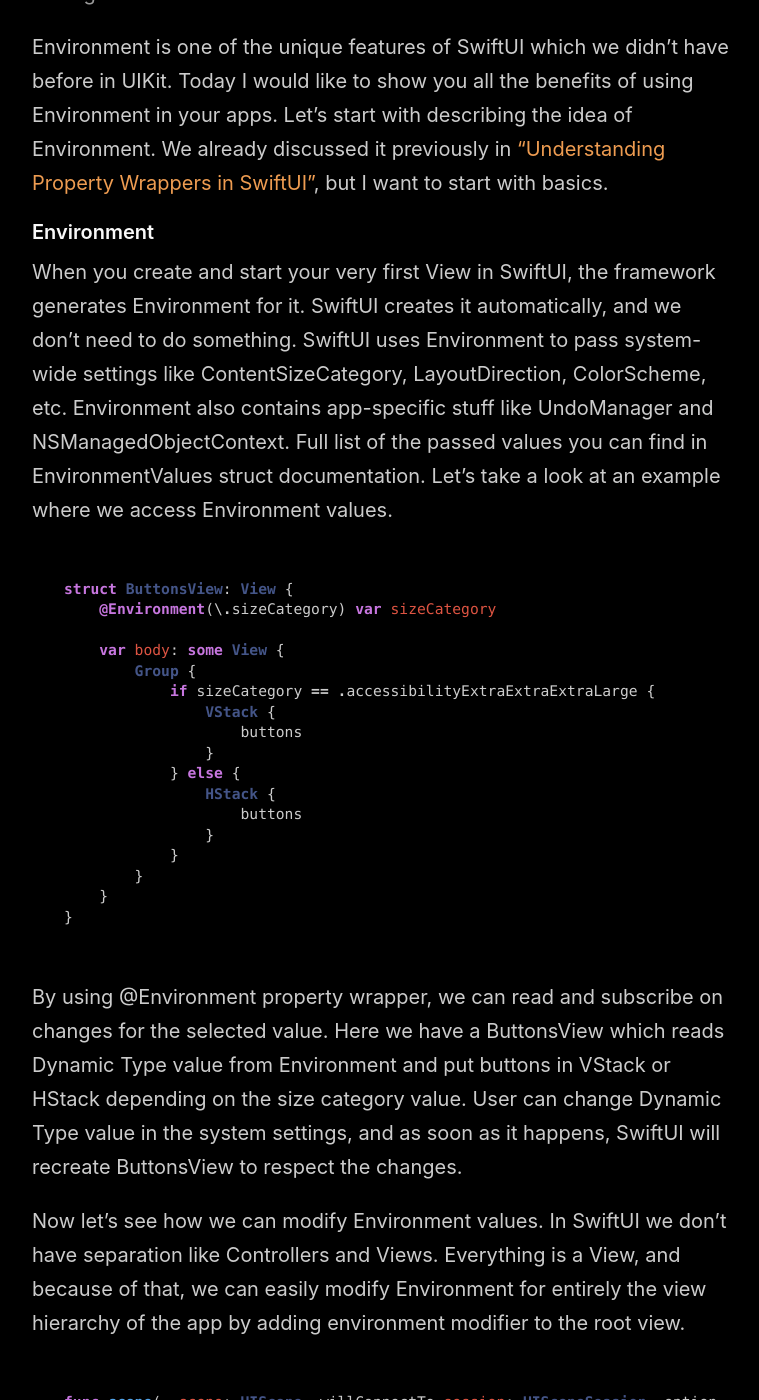
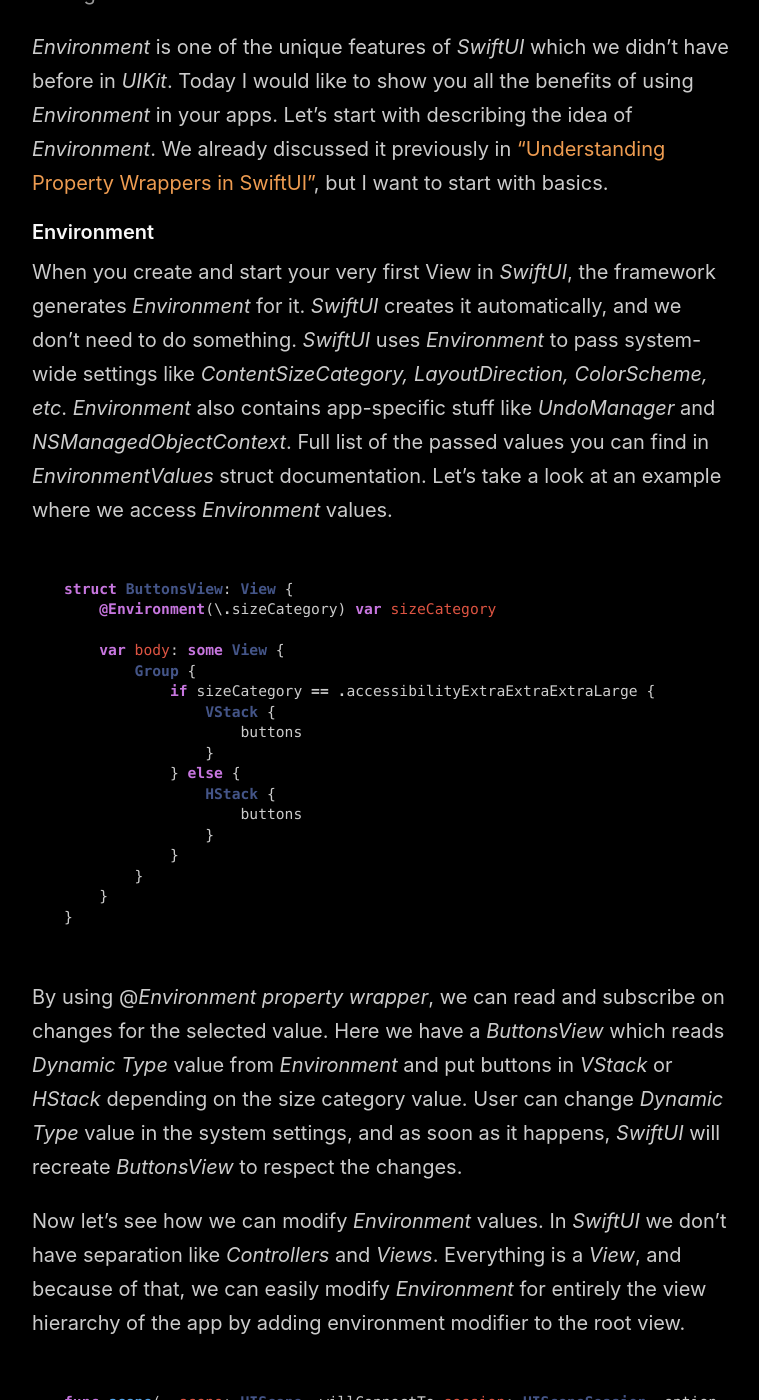
Before and after one commit to mecid/mecid.github.io, a Jekyll site: the page built from _posts/2019-08-21-the-power-of-environment-in-swiftui.md, in a window 1280 px wide and 1400 px high, scrolled down 212 px. Shown: the whole window, without its empty margins (258-1017 px from the left). Built offline with Jekyll 4.4.1, drawn with Linux system fonts in a browser that asks for light colours; some of the changed text lies outside the part shown.

Commit message:
Update 2019-08-21-the-power-of-environment-in-swiftui.md

````diff
--- a/_posts/2019-08-21-the-power-of-environment-in-swiftui.md
+++ b/_posts/2019-08-21-the-power-of-environment-in-swiftui.md
@@ -3,10 +3,10 @@
 layout: post
 ---
 
-Environment is one of the unique features of SwiftUI which we didn't have before in UIKit. Today I would like to show you all the benefits of using Environment in your apps.  Let's start with describing the idea of Environment. We already discussed it previously in ["Understanding Property Wrappers in SwiftUI"](/2019/06/12/understanding-property-wrappers-in-swiftui/), but I want to start with basics.
+*Environment* is one of the unique features of *SwiftUI* which we didn't have before in *UIKit*. Today I would like to show you all the benefits of using *Environment* in your apps.  Let's start with describing the idea of *Environment*. We already discussed it previously in ["Understanding Property Wrappers in SwiftUI"](/2019/06/12/understanding-property-wrappers-in-swiftui/), but I want to start with basics.
 
 #### Environment
-When you create and start your very first View in SwiftUI, the framework generates Environment for it. SwiftUI creates it automatically, and we don't need to do something. SwiftUI uses Environment to pass system-wide settings like ContentSizeCategory, LayoutDirection, ColorScheme, etc. Environment also contains app-specific stuff like UndoManager and NSManagedObjectContext. Full list of the passed values you can find in EnvironmentValues struct documentation. Let's take a look at an example where we access Environment values.
+When you create and start your very first View in *SwiftUI*, the framework generates *Environment* for it. *SwiftUI* creates it automatically, and we don't need to do something. *SwiftUI* uses *Environment* to pass system-wide settings like *ContentSizeCategory, LayoutDirection, ColorScheme, etc*. *Environment* also contains app-specific stuff like *UndoManager* and *NSManagedObjectContext*. Full list of the passed values you can find in *EnvironmentValues* struct documentation. Let's take a look at an example where we access *Environment* values.
 
 ```swift
 struct ButtonsView: View {
@@ -28,9 +28,9 @@
 }
 ```
 
-By using @Environment property wrapper, we can read and subscribe on changes for the selected value. Here we have a ButtonsView which reads Dynamic Type value from Environment and put buttons in VStack or HStack depending on the size category value. User can change Dynamic Type value in the system settings, and as soon as it happens, SwiftUI will recreate ButtonsView to respect the changes.
+By using @*Environment property wrapper*, we can read and subscribe on changes for the selected value. Here we have a *ButtonsView* which reads *Dynamic Type* value from *Environment* and put buttons in *VStack* or *HStack* depending on the size category value. User can change *Dynamic Type* value in the system settings, and as soon as it happens, *SwiftUI* will recreate *ButtonsView* to respect the changes.
 
-Now let's see how we can modify Environment values. In SwiftUI we don't have separation like Controllers and Views. Everything is a View, and because of that, we can easily modify Environment for entirely the view hierarchy of the app by adding environment modifier to the root view.
+Now let's see how we can modify *Environment* values. In *SwiftUI* we don't have separation like *Controllers* and *Views*. Everything is a *View*, and because of that, we can easily modify *Environment* for entirely the view hierarchy of the app by adding environment modifier to the root view.
 
 ```swift
 func scene(_ scene: UIScene, willConnectTo session: UISceneSession, options connectionOptions: UIScene.ConnectionOptions) {
@@ -49,7 +49,7 @@
 In the example above, we made all the text in the app center-aligned with line spacing 8pt without any line limit.
 
 #### Environment inheritance
-Every view inside SwiftUI inherits Environment from its parent view by default. But remember that you can override any values you want while creating the child view by attaching Environment modifier.
+Every view inside *SwiftUI* inherits *Environment* from its parent view by default. But remember that you can override any values you want while creating the child view by attaching *Environment* modifier.
 
 ```swift
 struct RootView {
@@ -76,10 +76,10 @@
 }
 ```
 
-We don't need to change the order of the buttons on right-to-left locales like Arabic. That's why RootView set layout direction to leftToRight on PlayerView. It's important to understand that this modification will apply only to PlayerView and all its child views.
+We don't need to change the order of the buttons on right-to-left locales like Arabic. That's why RootView set layout direction to *leftToRight* on *PlayerView*. It's important to understand that this modification will apply only to *PlayerView* and all its child views.
 
 #### View specific Environment values
-We already covered how SwiftUI pass system-wide settings via Environment, but that is not all. SwiftUI uses Environment to inject view-specific values like isEnabled, editMode, presentationMode, horizontalSizeClass, verticalSizeClass, etc.
+We already covered how SwiftUI pass system-wide settings via *Environment*, but that is not all. *SwiftUI* uses *Environment* to inject view-specific values like *isEnabled, editMode, presentationMode, horizontalSizeClass, verticalSizeClass, etc.*
 
 ```swift
 struct ModalView: View {
@@ -96,7 +96,7 @@
 Here we use view-specific environment values to dismiss presented modal view.
 
 #### Dependency Injection via Environment
-Another great use-case for Environment is Dependency Injection. Every view has its copy of the parent's Environment, and we can use it to add all ObservableObjects related to the current view.
+Another great use-case for *Environment* is Dependency Injection. Every view has its copy of the parent's *Environment*, and we can use it to add all *ObservableObjects* related to the current view.
 
 ```swift
 struct CalendarView : View {
@@ -119,7 +119,7 @@
 }
 ```
 
-In the example above, we use environmentObject modifier to pass an instance of SleepStore object. SleepStore should conform to ObservableObject protocol, which is used by SwiftUI to recreate the view during data changes. The significant benefit of using Environment and not passing ObservableObject via the init method of the view is the internal SwiftUI storage. SwiftUI stores Environment in the special framework memory outside the view. It allows us to save our ObservableObject from recreation whenever View updates because of State or Environment changes. It is especially useful when you have data fetching operations in ObservableObject, and you don't want to lose your data during view hierarchy updates.
+In the example above, we use *environmentObject* modifier to pass an instance of *SleepStore* object. *SleepStore* should conform to *ObservableObject* protocol, which is used by SwiftUI to recreate the view during data changes. The significant benefit of using *Environment* and not passing *ObservableObject* via the *init* method of the view is the internal *SwiftUI* storage. *SwiftUI* stores *Environment* in the special framework memory outside the view. It allows us to save our *ObservableObject* from recreation whenever *View* updates because of *State* or *Environment* changes. It is especially useful when you have data fetching operations in *ObservableObject*, and you don't want to lose your data during view hierarchy updates.
 
 #### Conclusion
-As much as I use SwiftUI, I enjoy the concept of Environment. As you can see, it allows us to configure our app's view hierarchy and make nice Dependency Injection out of the box. I hope you will love Environment feature of SwiftUI. Feel free to follow me on [Twitter](https://twitter.com/mecid) and ask your questions related to this post. Thanks for reading and see you next week!
+As much as I use *SwiftUI*, I enjoy the concept of *Environment*. As you can see, it allows us to configure our app's view hierarchy and make nice Dependency Injection out of the box. I hope you will love *Environment* feature of *SwiftUI*. Feel free to follow me on [Twitter](https://twitter.com/mecid) and ask your questions related to this post. Thanks for reading and see you next week!
````
